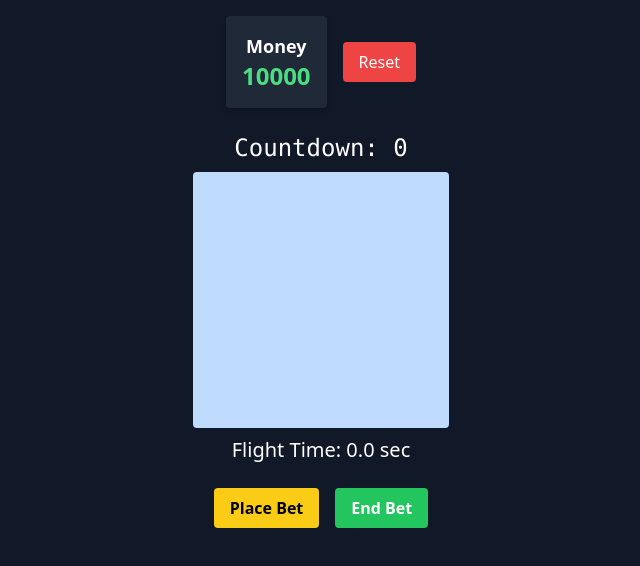
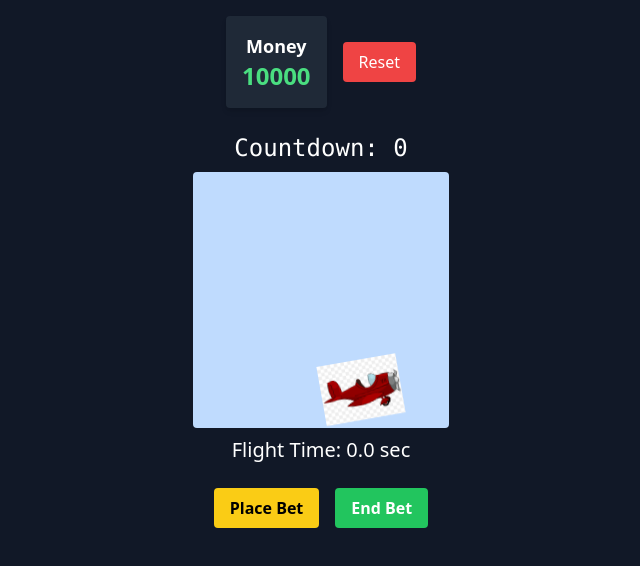
Before and after one commit to nixonsterk/aviator_by_niloy, a plain HTML site: page index.html in a window 1280 px wide. Shown: the whole page, without its empty margins (319-959 px from the left). Drawn offline with nearby package versions, Linux system fonts and the light colour scheme.

Commit message:
Update index.html

```diff
--- a/index.html
+++ b/index.html
@@ -8,10 +8,10 @@
   <style>
     @keyframes fly {
       0% { transform: translateY(0) rotate(-10deg); }
-      100% { transform: translateY(-300px) rotate(-10deg); }
+      100% { transform: translateY(-250px) rotate(-10deg); }
     }
     .plane-animation {
-      animation: fly linear forwards;
+      animation: fly 3s linear forwards;
     }
   </style>
 </head>
@@ -28,9 +28,9 @@
   <!-- Aviator Window -->
   <div class="flex flex-col items-center mb-6">
     <div class="text-2xl font-mono mb-2">Countdown: <span id="countdown">5</span></div>
-    <div class="relative w-64 h-64 bg-blue-200 rounded overflow-hidden flex justify-center items-end">
-      <img id="plane" src="plane.png" alt="plane" class="hidden" style="position:absolute; bottom:0; width:80px;" />
-      <img id="burst" src="burst.png" alt="burst" class="hidden" style="position:absolute; bottom:0; width:80px;" />
+    <div class="relative w-64 h-64 bg-blue-200 rounded overflow-hidden">
+      <img id="plane" src="plane.png" alt="plane" class="absolute bottom-0 hidden transition-transform duration-1000" style="width:80px; left:50%; transform:translateX(-50%);" />
+      <img id="burst" src="burst.png" alt="burst" class="absolute hidden" style="width:80px; left:50%; transform:translateX(-50%) translateY(20px);" />
     </div>
     <div class="text-xl mt-2">Flight Time: <span id="timer">0.0</span> sec</div>
   </div>
@@ -93,10 +93,9 @@
       isFlying = true;
       timer = 0;
       timerEl.textContent = "0.0";
-      planeImg.style.bottom = "0px";
-      planeImg.classList.add("plane-animation");
       planeImg.classList.remove("hidden");
       burstImg.classList.add("hidden");
+      planeImg.classList.add("plane-animation");
 
       if (betPlaced) {
         money -= 100;
@@ -104,7 +103,7 @@
         canEndBet = true;
       }
 
-      const maxTime = (Math.random() * 20 + 5); // max 2-3x mostly
+      const maxTime = Math.random() * 20 + 5; // Random flight time
 
       flightInterval = setInterval(() => {
         timer += 0.1;
@@ -122,6 +121,7 @@
       canEndBet = false;
       betPlaced = false;
       planeImg.classList.add("hidden");
+      planeImg.classList.remove("plane-animation");
       burstImg.classList.remove("hidden");
 
       setTimeout(() => {
```
